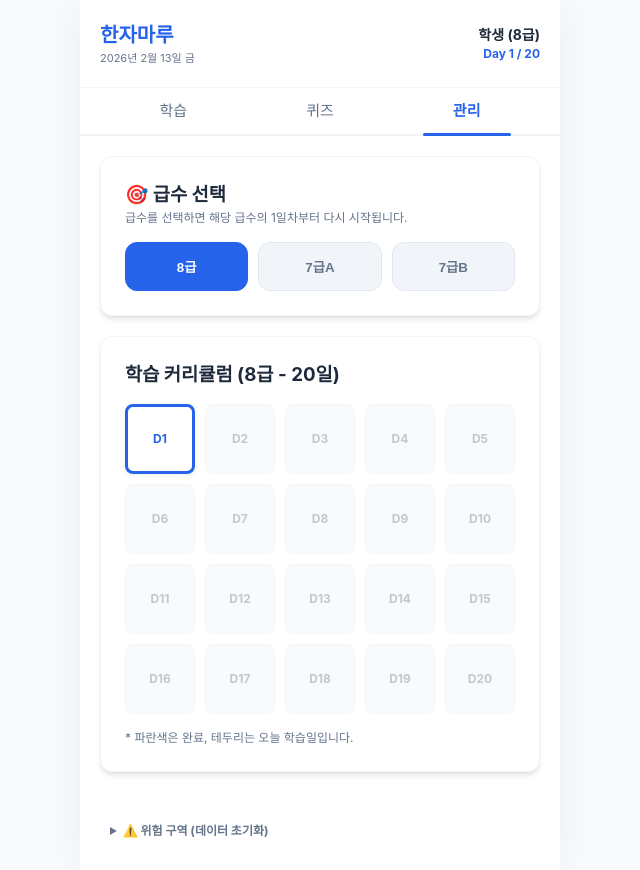
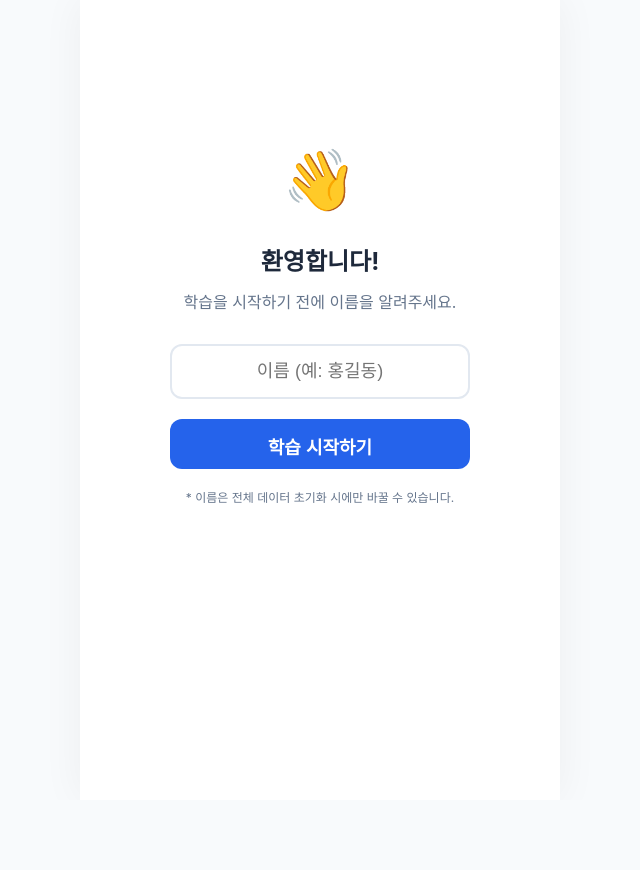
Before and after one commit to gourd2000-ship-it/hanja-study-app, a React (Vite) app: page / in a window 1280 px wide. Shown: the whole page, without its empty margins (320-960 px from the left). After the commit the page ends 800 px from the top, so only its background shows below. Built offline with nearby package versions, Linux system fonts and the light colour scheme.

Commit message:
사용자 이름 설정 및 전체초기화 로직 추가

```diff
--- a/src/App.tsx
+++ b/src/App.tsx
@@ -321,7 +321,65 @@ const QuizMode = ({ todayData, onExit, onWrong }: any) => {
   );
 };
 
-const ManagementMode = ({ progress, onReset, onSetLevel, onJump }: any) => {
+const SetupMode = ({ onComplete }: any) => {
+  const [name, setName] = useState('');
+
+  const handleStart = () => {
+    if (name.trim()) {
+      onComplete(name.trim());
+    } else {
+      alert('이름을 입력해 주세요!');
+    }
+  };
+
+  return (
+    <div className="fade-in" style={{
+      height: '80vh',
+      display: 'flex',
+      flexDirection: 'column',
+      justifyContent: 'center',
+      alignItems: 'center',
+      textAlign: 'center',
+      padding: '20px'
+    }}>
+      <div style={{ fontSize: '60px', marginBottom: '20px' }}>👋</div>
+      <h2 style={{ marginBottom: '10px' }}>환영합니다!</h2>
+      <p style={{ color: 'var(--text-muted)', marginBottom: '30px' }}>학습을 시작하기 전에 이름을 알려주세요.</p>
+
+      <div style={{ width: '100%', maxWidth: '300px' }}>
+        <input
+          type="text"
+          placeholder="이름 (예: 홍길동)"
+          value={name}
+          onChange={(e) => setName(e.target.value)}
+          style={{
+            width: '100%',
+            padding: '15px',
+            borderRadius: '12px',
+            border: '2px solid #e2e8f0',
+            fontSize: '18px',
+            marginBottom: '20px',
+            textAlign: 'center',
+            outline: 'none'
+          }}
+          onKeyPress={(e) => e.key === 'Enter' && handleStart()}
+        />
+        <button
+          className="btn btn-primary"
+          style={{ width: '100%', height: '50px', fontSize: '18px' }}
+          onClick={handleStart}
+        >
+          학습 시작하기
+        </button>
+      </div>
+      <p style={{ fontSize: '12px', color: 'var(--text-muted)', marginTop: '20px' }}>
+        * 이름은 전체 데이터 초기화 시에만 바꿀 수 있습니다.
+      </p>
+    </div>
+  );
+};
+
+const ManagementMode = ({ progress, onReset, onSetLevel, onJump, onFullReset }: any) => {
   return (
     <div className="fade-in">
       <div className="card">
@@ -420,8 +478,8 @@ const ManagementMode = ({ progress, onReset, onSetLevel, onJump }: any) => {
               className="btn"
               style={{ backgroundColor: 'var(--danger)', color: 'white', fontSize: '14px' }}
               onClick={() => {
-                if (window.confirm('정말로 모든 학습 데이터를 초기화하시겠습니까? 이 작업은 되돌릴 수 없습니다.')) {
-                  onReset();
+                if (window.confirm('정말로 모든 학습 데이터를 초기화하시겠습니까? 사용자 이름과 설정을 포함한 모든 기록이 삭제되며 되돌릴 수 없습니다.')) {
+                  onFullReset();
                 }
               }}
             >
@@ -436,7 +494,7 @@ const ManagementMode = ({ progress, onReset, onSetLevel, onJump }: any) => {
 
 function App() {
   const [mode, setMode] = useState<'learn' | 'quiz' | 'manage'>('manage');
-  const { progress, getTodayWords, completeStudy, addWeakness, resetProgress, setLevel, getCurrentDate, isStudyDay } = useStudy();
+  const { progress, getTodayWords, completeStudy, addWeakness, resetProgress, setLevel, updateUserName, fullReset, getCurrentDate, isStudyDay } = useStudy();
 
   // Track which day is currently being viewed/studied
   const [activeDay, setActiveDay] = useState(progress.currentStudyDay);
@@ -448,6 +506,19 @@ function App() {
 
   const todayData = getTodayWords(activeDay);
   const currentDate = getCurrentDate();
+
+  const isNewUser = progress.settings.userName === '학생' &&
+    !progress.levels['8급'].dailyQuests.length &&
+    !progress.levels['7급A'].dailyQuests.length &&
+    !progress.levels['7급B'].dailyQuests.length;
+
+  if (isNewUser) {
+    return (
+      <div className="app-container">
+        <SetupMode onComplete={(name: string) => updateUserName(name)} />
+      </div>
+    );
+  }
 
   return (
     <div className="app-container">
@@ -519,6 +590,7 @@ function App() {
               setActiveDay(day);
               setMode('learn');
             }}
+            onFullReset={fullReset}
           />
         )}
       </main>
--- a/src/hooks/useStudy.ts
+++ b/src/hooks/useStudy.ts
@@ -238,6 +238,32 @@ export const useStudy = () => {
         }));
     };
 
+    const updateUserName = (name: string) => {
+        setProgress(prev => ({
+            ...prev,
+            settings: {
+                ...prev.settings,
+                userName: name
+            }
+        }));
+    };
+
+    const fullReset = () => {
+        setProgress({
+            levels: {
+                '8급': createLevelTemplate(),
+                '7급A': createLevelTemplate(),
+                '7급B': createLevelTemplate()
+            },
+            settings: {
+                dailyCount: 5,
+                studyDays: ['Mon', 'Tue', 'Wed', 'Thu', 'Fri'],
+                userName: '학생',
+            },
+            selectedLevel: '8급'
+        });
+    };
+
 
     return {
         progress: {
@@ -251,6 +277,8 @@ export const useStudy = () => {
         addWeakness,
         resetProgress,
         setLevel,
+        updateUserName,
+        fullReset,
         getCurrentDate,
         isStudyDay
     };
```
